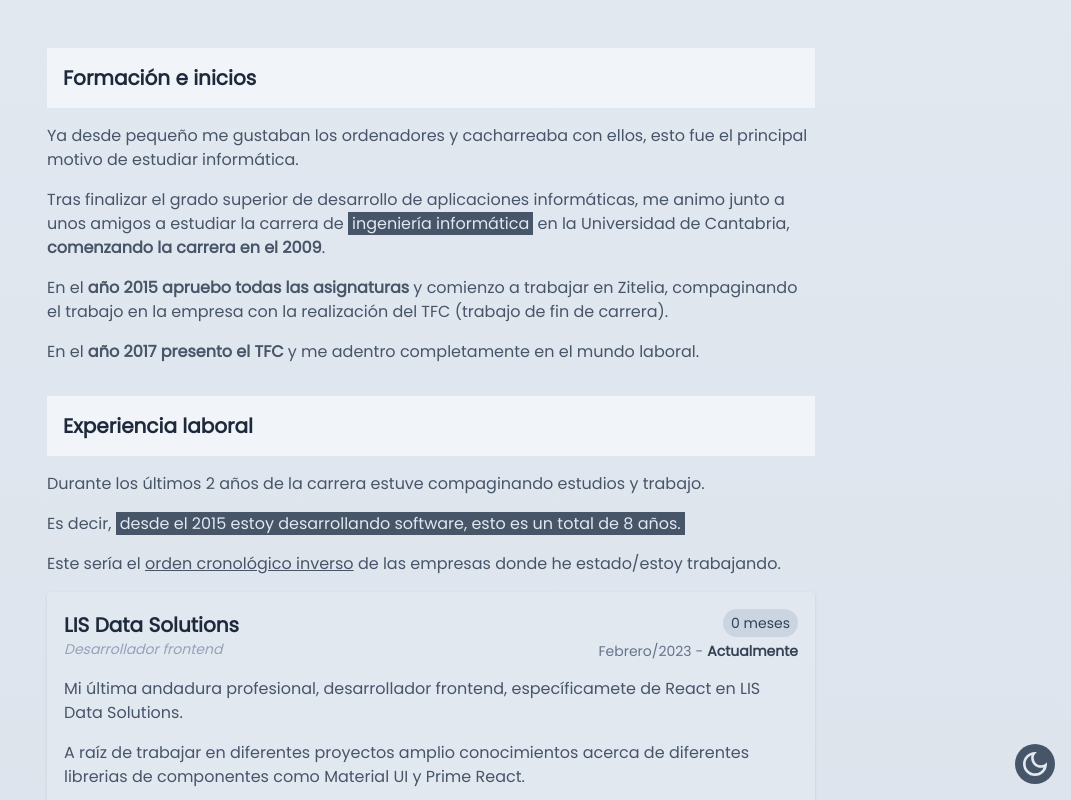
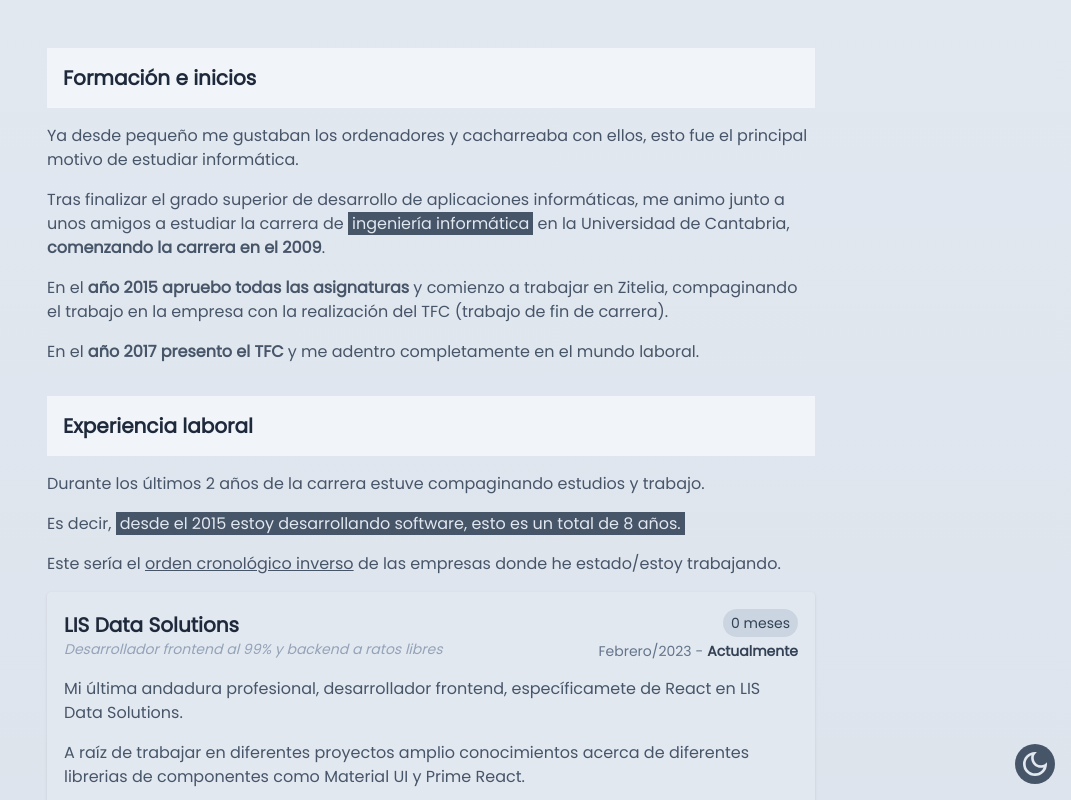
Before and after one commit to javiervallejooca/javiervallejo.me, a React (Vite) app: page /sobre-mi in a window 1280 px wide. Shown: the top 800 px of the page, without its empty margins (209-1280 px from the left). Built offline with nearby package versions, Linux system fonts and the light colour scheme.

Commit message:
Update description

```diff
--- a/src/global.js
+++ b/src/global.js
@@ -77,7 +77,7 @@ export const COMPANIES_WHERE_I_WORK = {
     dateFrom: "2023-02-06",
     dateTo: new Date(),
     current: true,
-    job: "Desarrollador frontend",
+    job: "Desarrollador frontend al 99% y backend a ratos libres",
     name: "LIS Data Solutions",
     color: "#00b1e2",
     tecnologies: [
```
